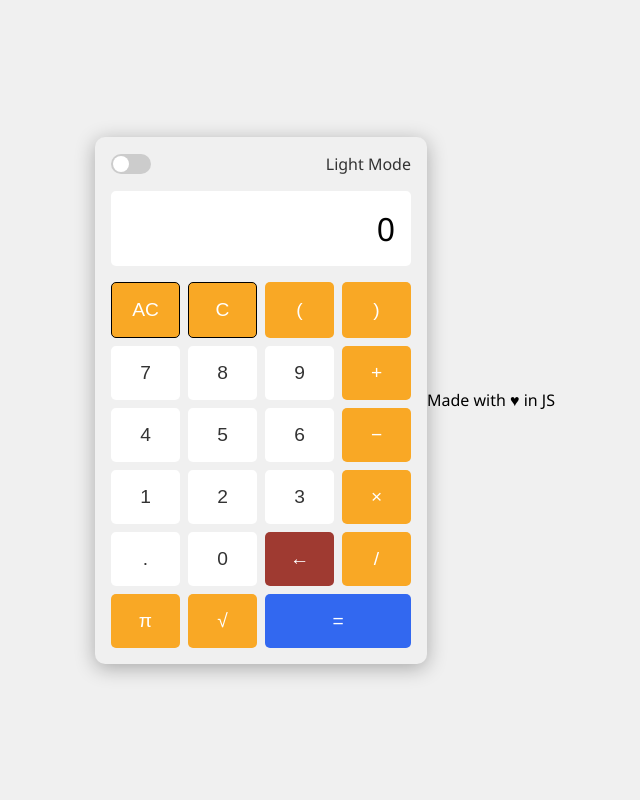
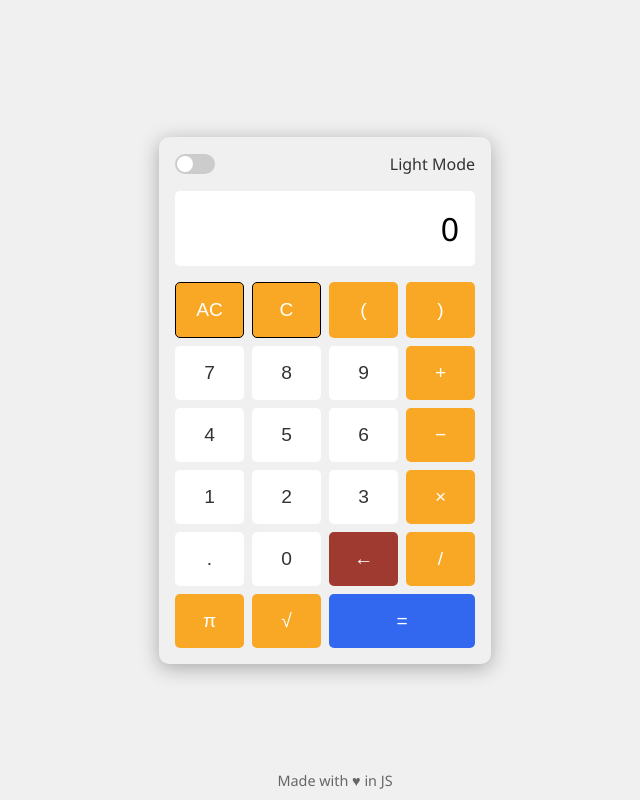
Before and after one commit to pulkitgandhi02/algorithmic-calculator-JS, a plain HTML site: page index.html in a window 1280 px wide. Shown: the whole page, without its empty margins (315-955 px from the left). Drawn offline with Linux system fonts and the light colour scheme.

Commit message:
Update styles.css

```diff
--- a/styles.css
+++ b/styles.css
@@ -144,6 +144,17 @@ body.dark #theme-label {
   color: white;
 }
 
+#cal-footer {
+  text-align: center;
+  padding: 10px;
+  font-size: 0.9rem;
+  color: #666;
+  width: 100%;
+  position: absolute; /* Or use 'fixed' if you want it always visible */
+  bottom: 0;
+  left: 0;
+}
+
 .backspace:hover {
   background: #e56d6d;
   color:#111;        /* slightly darker red on hover */
```
